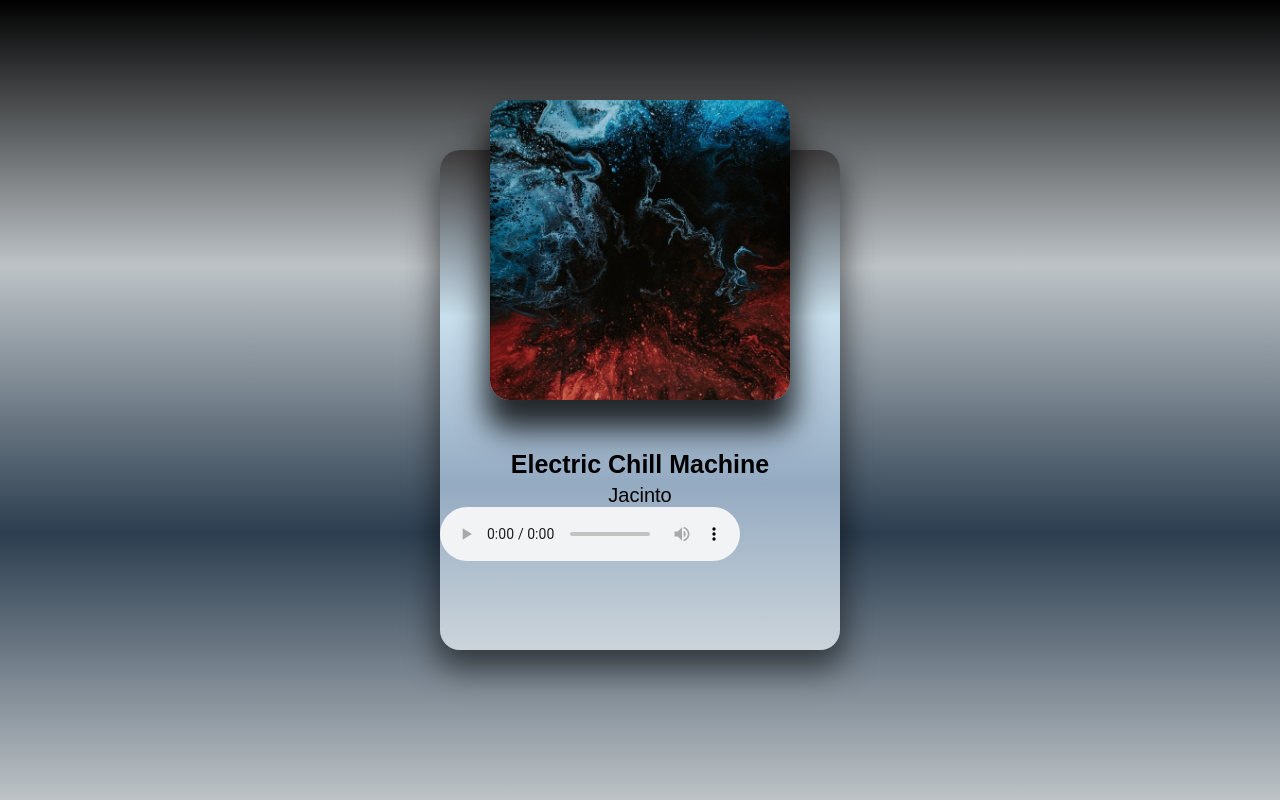
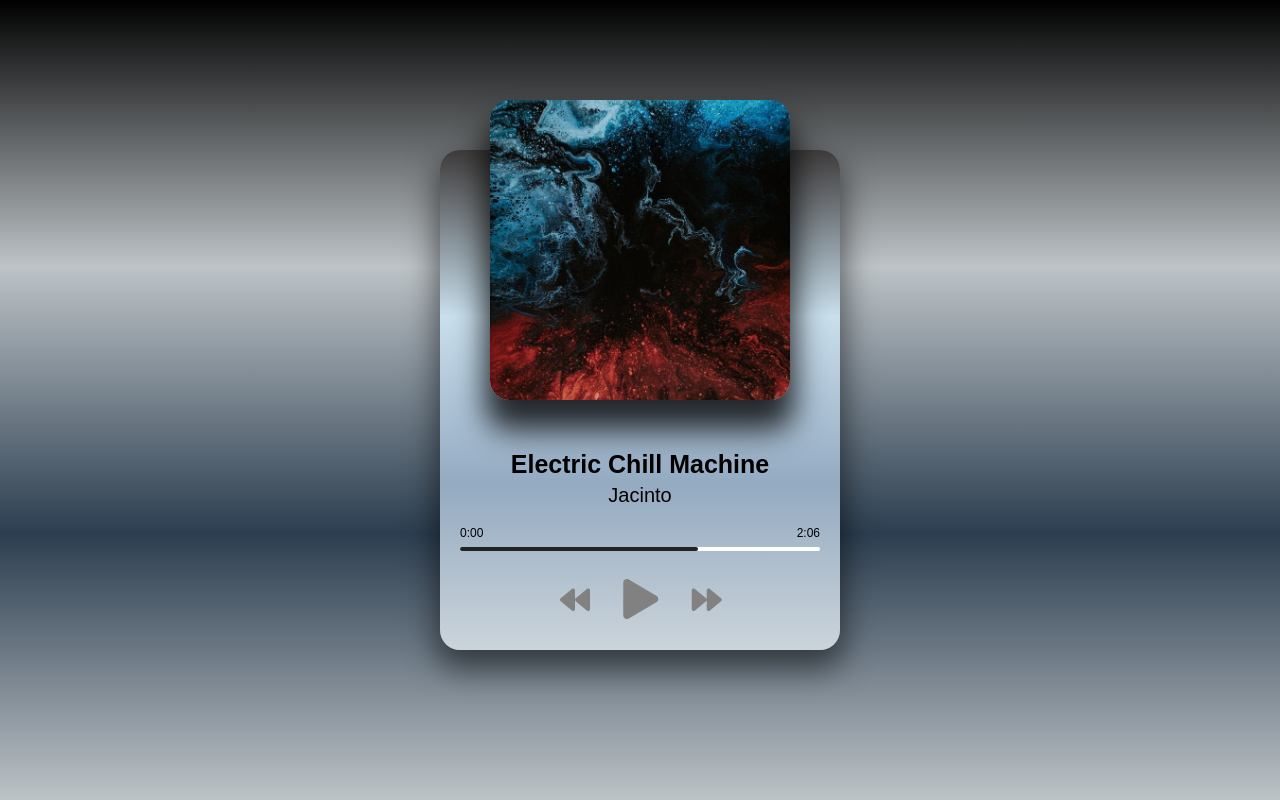
Before and after one commit to u241c/Music_Player, a plain HTML site: page index.html in a window 1280 px wide. Drawn offline with Linux system fonts and the light colour scheme; a web font is replaced by a local one.

Commit message:
Buttons & hover done

```diff
--- a/index.html
+++ b/index.html
@@ -16,7 +16,21 @@
         </div>
         <h2 id="title">Electric Chill Machine</h2>
         <h3 id="artist">Jacinto</h3>
-        <audio src="music/jacinto-1.mp3" controls></audio>
+        <audio src="music/jacinto-1.mp3"></audio>
+        <!-- Progress -->
+        <div class="progress-container" id="progress-container">
+            <div class="progress" id="progress"></div>
+            <div class="duration-wrapper">
+                <span class="current-time">0:00</span>
+                <span id="duration">2:06</span>
+            </div>
+        </div>
+        <!-- Controls -->
+        <div class="player-controls">
+            <i class="fas fa-backward" id="prev" titles="Previous"></i>
+            <i class="fas fa-play main-button" id="play" titles="Play"></i>
+            <i class="fas fa-forward" id="next" titles="Next"></i>
+        </div>
     </div>
     <!-- Script -->
     <script src="script.js"></script>
--- a/style.css
+++ b/style.css
@@ -97,10 +97,13 @@ h3 {
   font-size: 30px;
   color: rgb(129, 129, 129);
   margin-right: 30px;
-
+  cursor: pointer;
+  user-select: none;
 }
 
-
+.fas:hover {
+  filter: brightness(80%);
+}
 
 .main-button {
   font-size: 40px;
```
